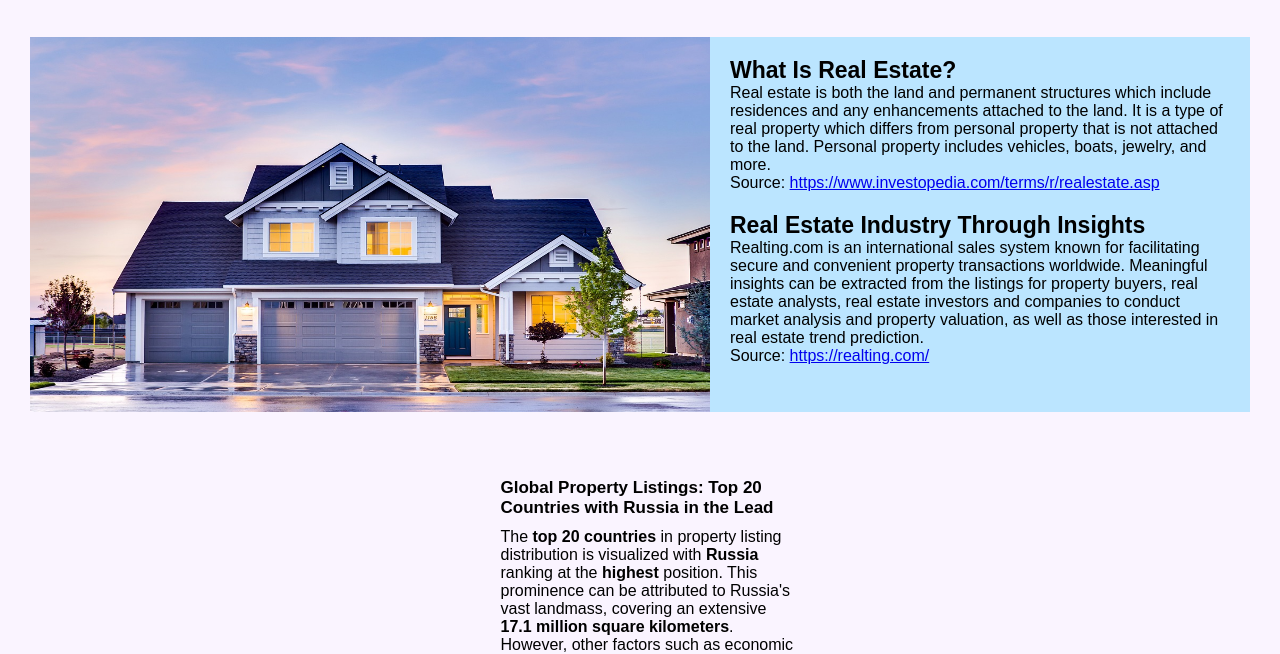
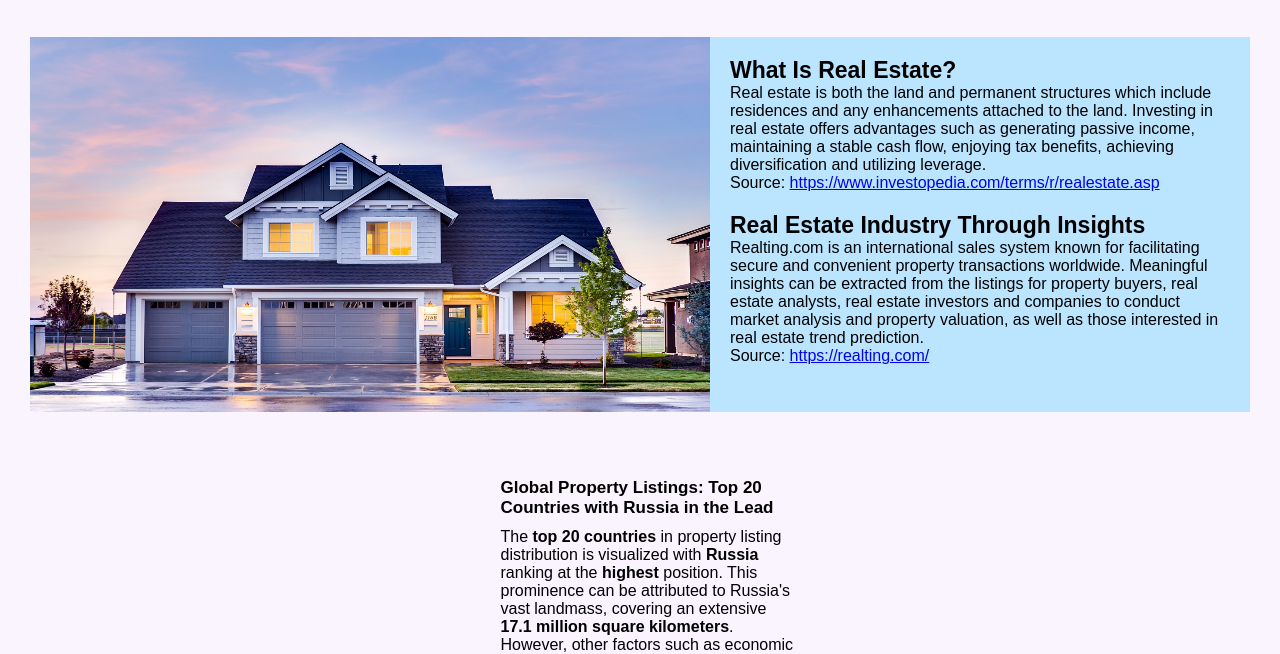
Before and after one commit to liawyihui/FIT3179_Assignment2, a plain HTML site: page index.html in a window 1280 px wide. Shown: the part 112-766 px from the top of the page. Drawn offline with Linux system fonts and the light colour scheme; a script that the page names is missing.

Commit message:
edited descriptions

```diff
--- a/index.html
+++ b/index.html
@@ -23,9 +23,9 @@
                 <div><b style=" font-size: 23px;">What Is Real Estate?</b>
                 </div>
                 Real estate is both the land and permanent structures which include residences
-                and any enhancements attached to the land. It is a type of real
-                property which differs from personal property that is not attached to the land.
-                Personal property includes vehicles, boats, jewelry, and more.
+                and any enhancements attached to the land. Investing in real estate offers
+                advantages such as generating passive income, maintaining a stable cash flow, enjoying tax benefits,
+                achieving diversification and utilizing leverage.
                 <br>Source: <a
                     href="https://www.investopedia.com/terms/r/realestate.asp">https://www.investopedia.com/terms/r/realestate.asp</a>
             </div>
```
